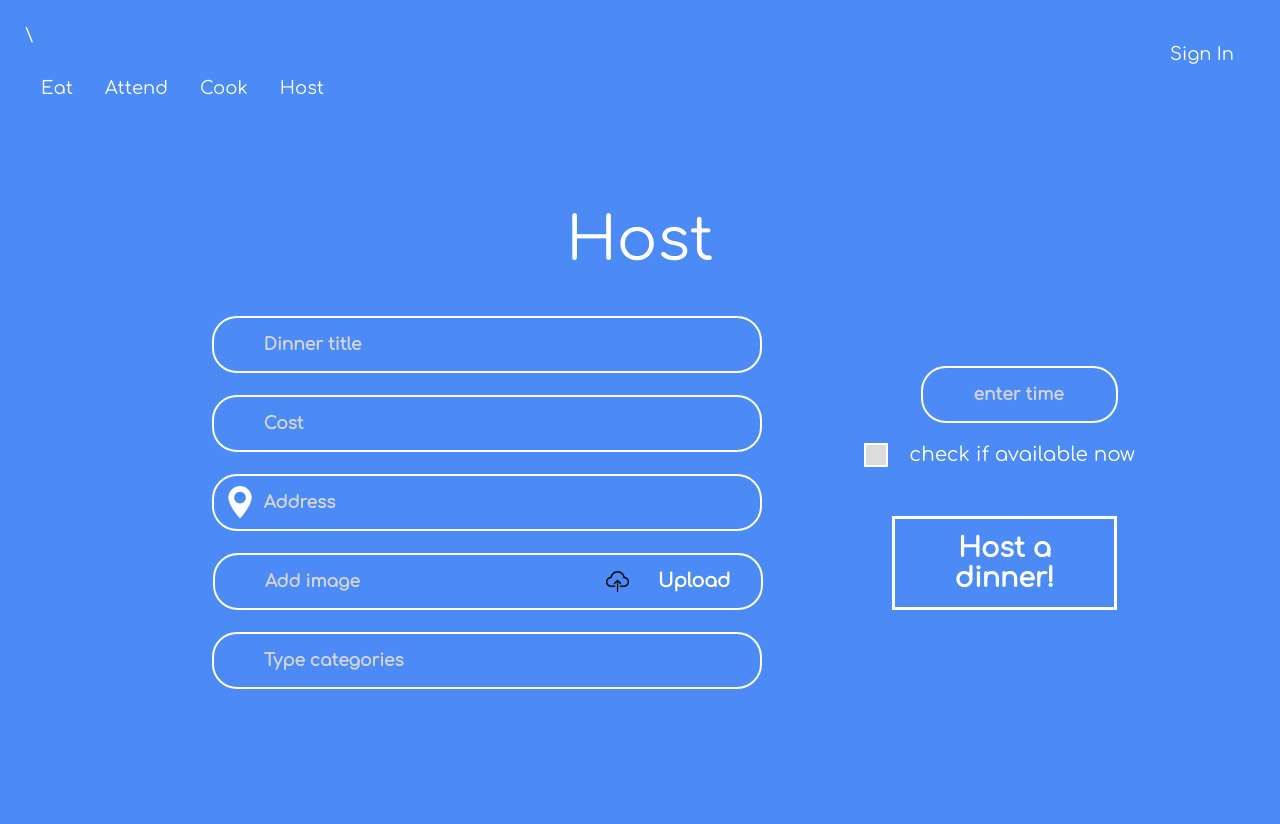
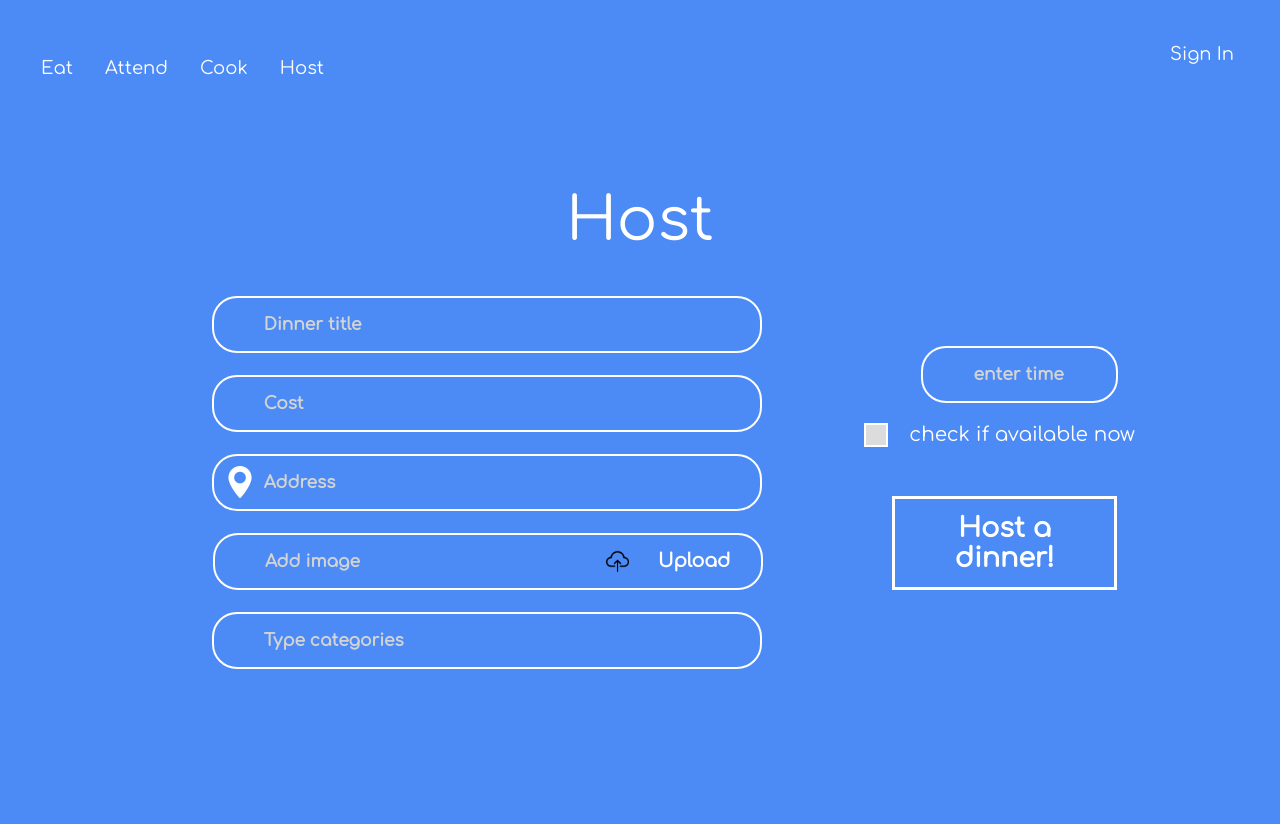
Before and after one commit to als429/1520, a Flask app: page /host in a window 1280 px wide. After the commit the page ends 669 px from the top, so only its background shows below. Run offline with Flask 2, Linux system fonts and the light colour scheme; some libraries are stand-ins or nearby versions.

Commit message:
fixing / on host page

```diff
--- a/templates/host.html
+++ b/templates/host.html
@@ -12,7 +12,7 @@
 	<meta name="viewport" content="width=device-width, initial-scale=1">
 
 	<!-- the favicon -->
-	<link rel="icon" type="image/png" href="../static/icons/eat-dark.png">\
+	<link rel="icon" type="image/png" href="../static/icons/eat-dark.png">
 
 	<!-- sign in functionality -->
 	<meta name="google-signin-scope" content="profile email">
```
